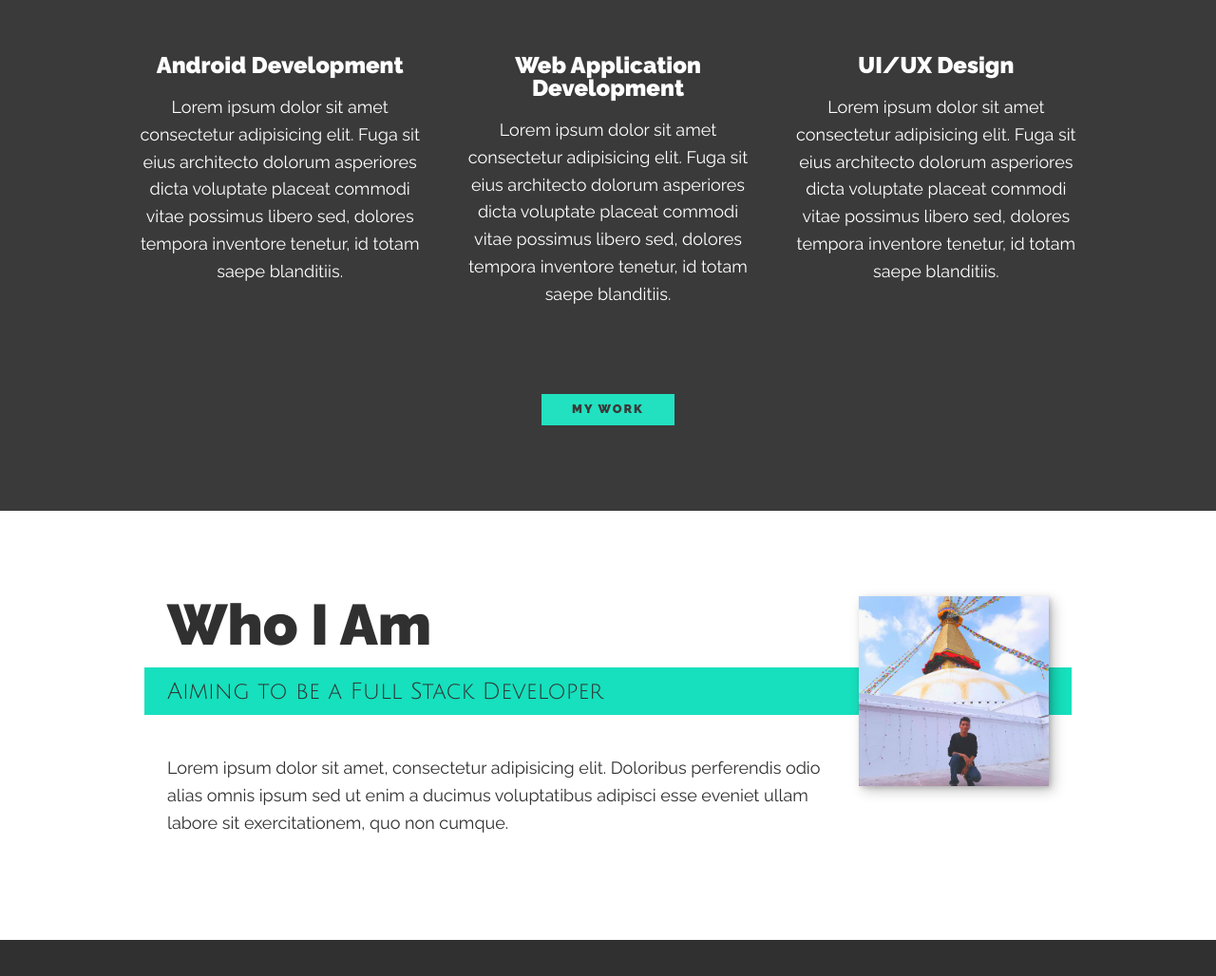
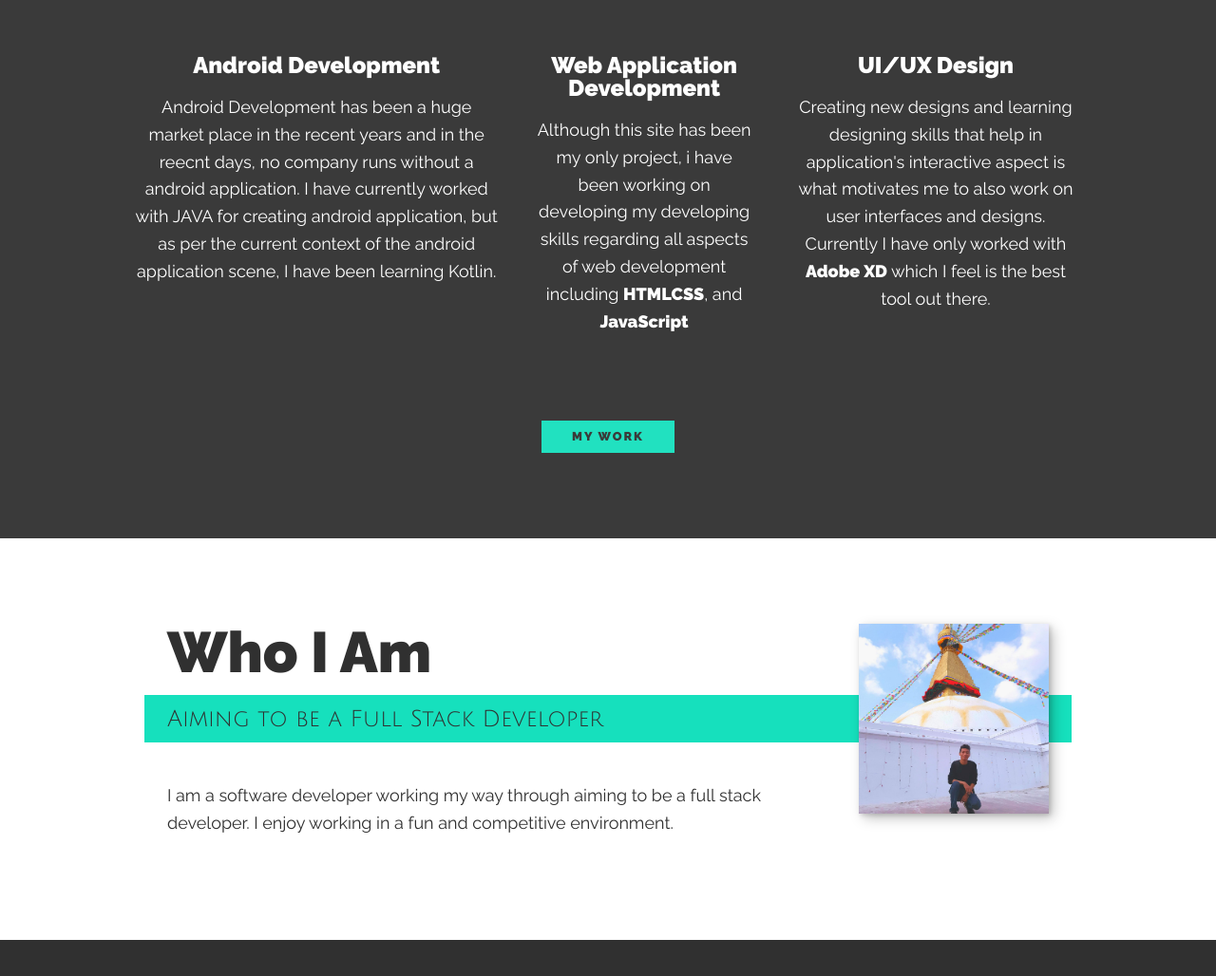
Before and after one commit to Rajkarnikar-unish/personal-site, a plain HTML site: page index.html in a window 1280 px wide. Shown: the part 672-1700 px from the top of the page at 95% size. Drawn offline with nearby package versions, Linux system fonts and the light colour scheme.

Commit message:
description

```diff
--- a/index.html
+++ b/index.html
@@ -55,17 +55,17 @@
         <div class="services">
             <div class="service">
                 <h3>Android Development</h3>
-                <p>Lorem ipsum dolor sit amet consectetur adipisicing elit. Fuga sit eius architecto dolorum asperiores dicta voluptate placeat commodi vitae possimus libero sed, dolores tempora inventore tenetur, id totam saepe blanditiis.</p>
+                <p>Android Development has been a huge market place in the recent years and in the reecnt days, no company runs without a android application. I have currently worked with JAVA for creating android application, but as per the current context of the android application scene, I have been learning Kotlin. </p>
             </div>
 
             <div class="service">
                 <h3>Web Application Development</h3>
-                <p>Lorem ipsum dolor sit amet consectetur adipisicing elit. Fuga sit eius architecto dolorum asperiores dicta voluptate placeat commodi vitae possimus libero sed, dolores tempora inventore tenetur, id totam saepe blanditiis.</p>
+                <p>Although this site has been my only project, i have been working on developing my developing skills regarding all aspects of web development including <strong>HTML</strong><strong>CSS</strong>,  and <strong>JavaScript</strong></p>
             </div>
 
             <div class="service">
                 <h3>UI/UX Design</h3>
-                <p>Lorem ipsum dolor sit amet consectetur adipisicing elit. Fuga sit eius architecto dolorum asperiores dicta voluptate placeat commodi vitae possimus libero sed, dolores tempora inventore tenetur, id totam saepe blanditiis.</p>
+                <p>Creating new designs and learning designing skills that help in application's interactive aspect is what motivates me to also work on user interfaces and designs. Currently I have only worked with <strong>Adobe XD</strong> which I feel is the best tool out there. </p>
             </div>
         </div>
 
@@ -79,7 +79,7 @@
             Aiming to be a Full Stack Developer
         </p>
         <div class="about__body">
-            <p>Lorem ipsum dolor sit amet, consectetur adipisicing elit. Doloribus perferendis odio alias omnis ipsum sed ut enim a ducimus voluptatibus adipisci esse eveniet ullam labore sit exercitationem, quo non cumque.</p>
+            <p>I am a software developer working my way through aiming to be a full stack developer. I enjoy working in a fun and competitive environment.</p>
         </div>
 
         <img src="img/about-img.jpg" alt="boudha img" class="about__img">
```
